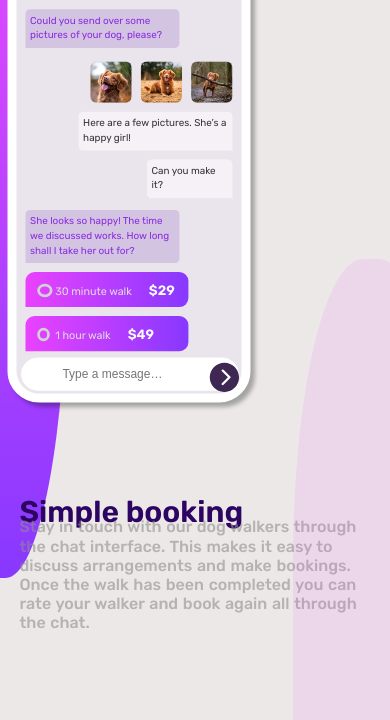
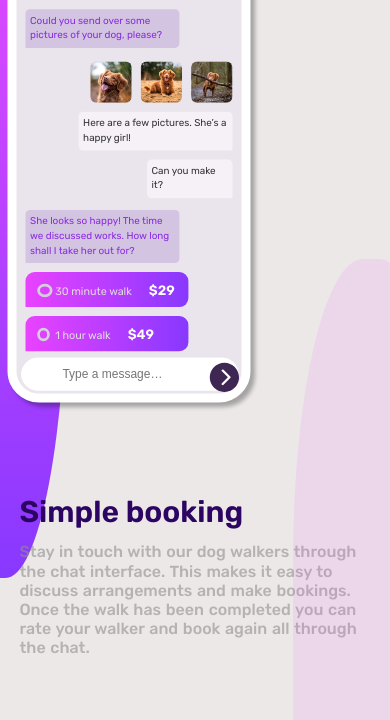
Before and after one commit to Cheeh1/Chat-illustration-page, a plain HTML site: page index.html in a window 390 px wide. Shown: the part 124-844 px from the top of the page. Drawn offline with Linux system fonts and the light colour scheme.

Commit message:
final commit
mobile responsiveness

```diff
--- a/style.css
+++ b/style.css
@@ -347,7 +347,7 @@ p{
     p{
         font-size: 16px;
         font-weight: 500;
-        margin-top: -40px;
+        margin-top: -15px;
         line-height: 1.2;
     }
 }
```
